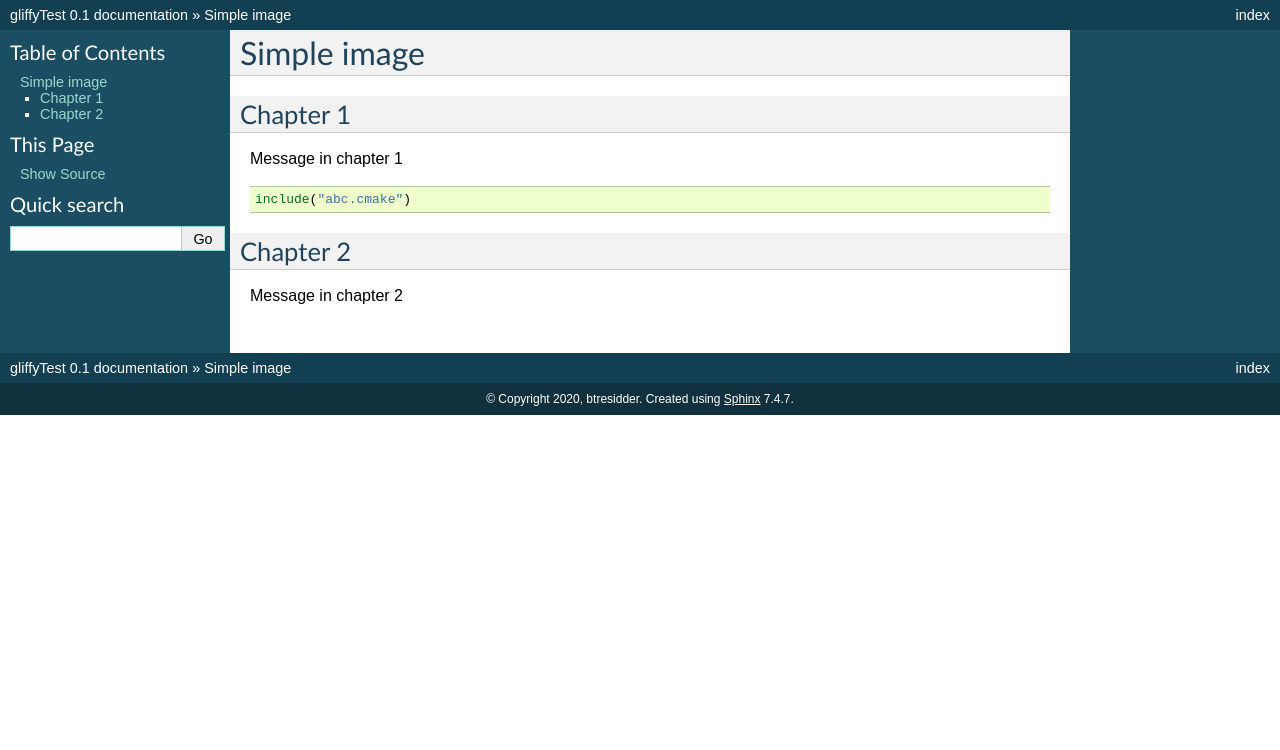
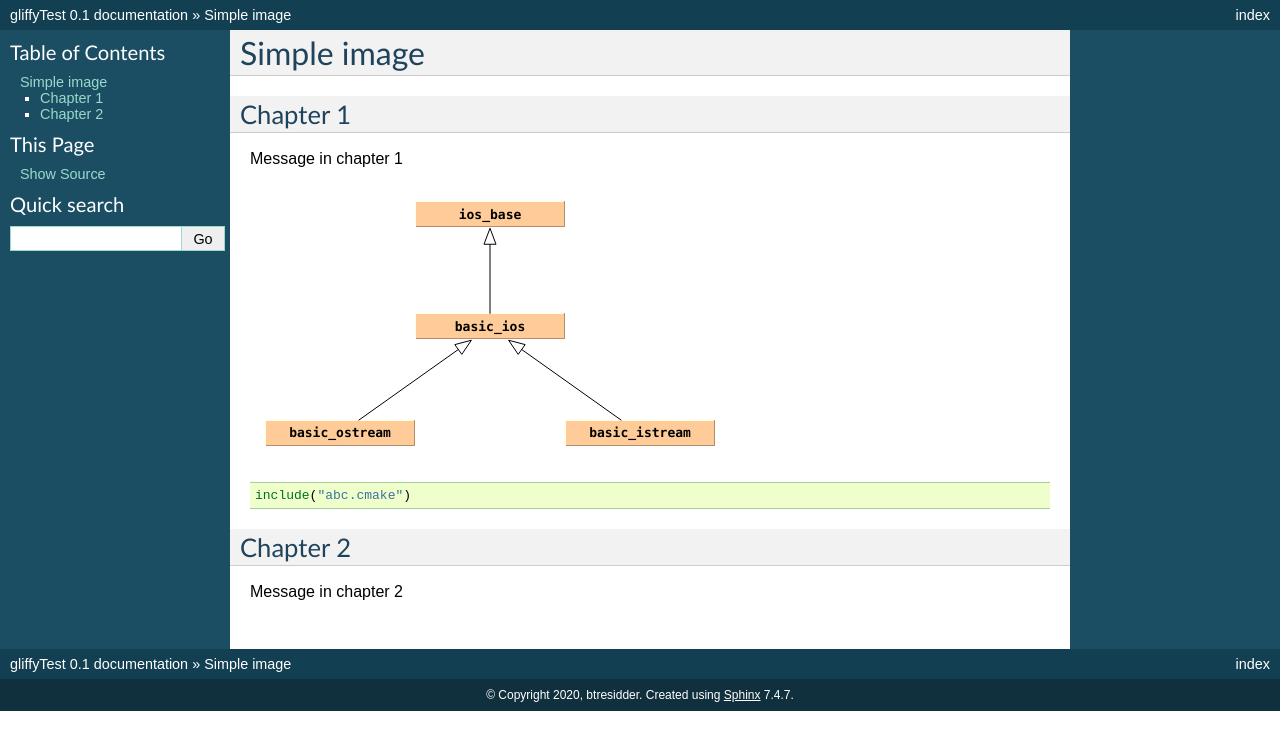
Before and after one commit to btresidder/gliffyTest, a Sphinx documentation site: the page built from docs/simple-image.rst, in a window 1280 px wide. Shown: the top 750 px of the page. Built offline with Sphinx 7.4.7, drawn with Linux system fonts in a browser that asks for light colours.

Commit message:
replaced image dir from simple

```diff
--- a/docs/simple-image.rst
+++ b/docs/simple-image.rst
@@ -6,7 +6,7 @@ Chapter 1
 
 Message in chapter 1
 
-
+.. image:: /images/test-svg.svg
 
 .. code-block:: cmake
 
```
